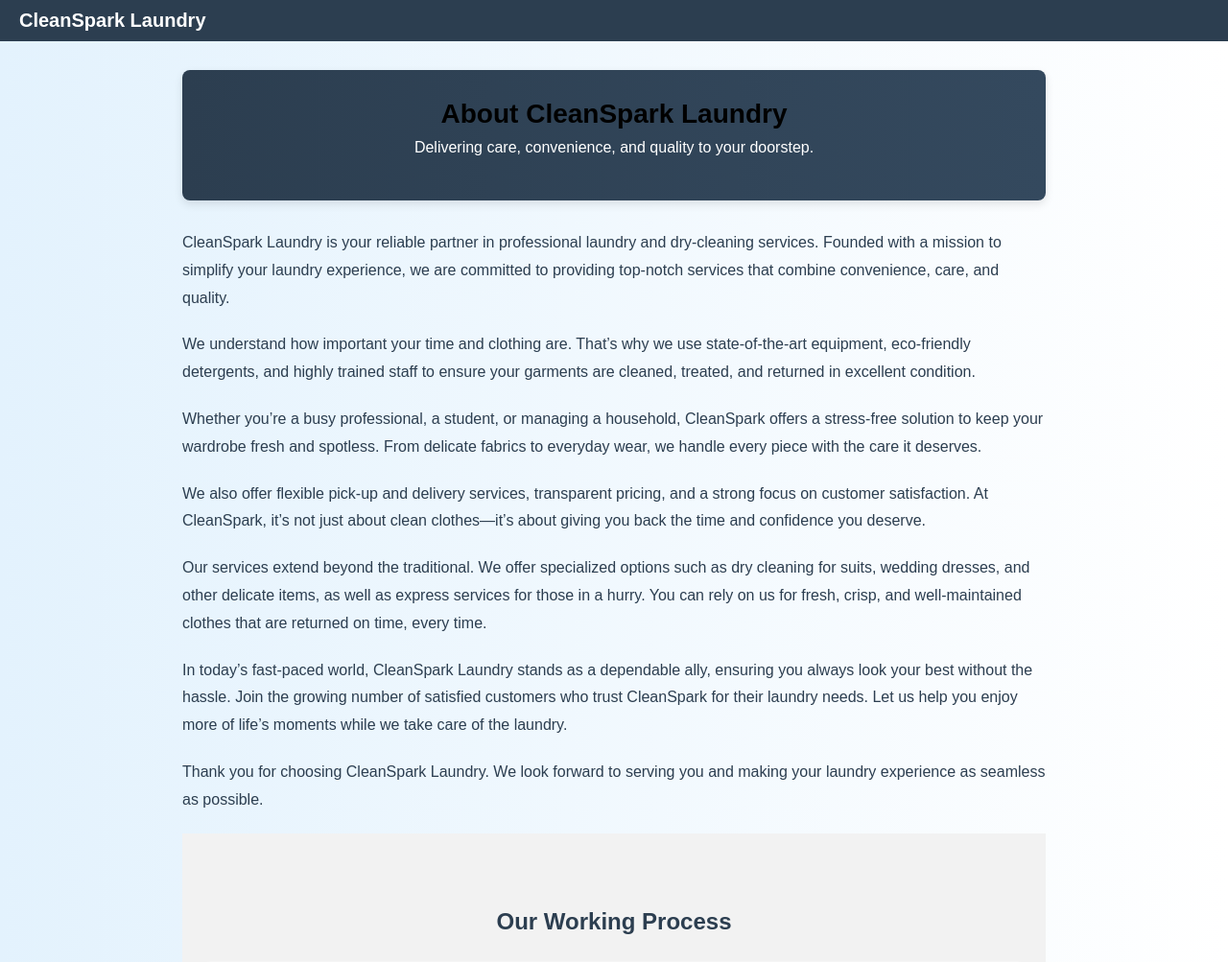
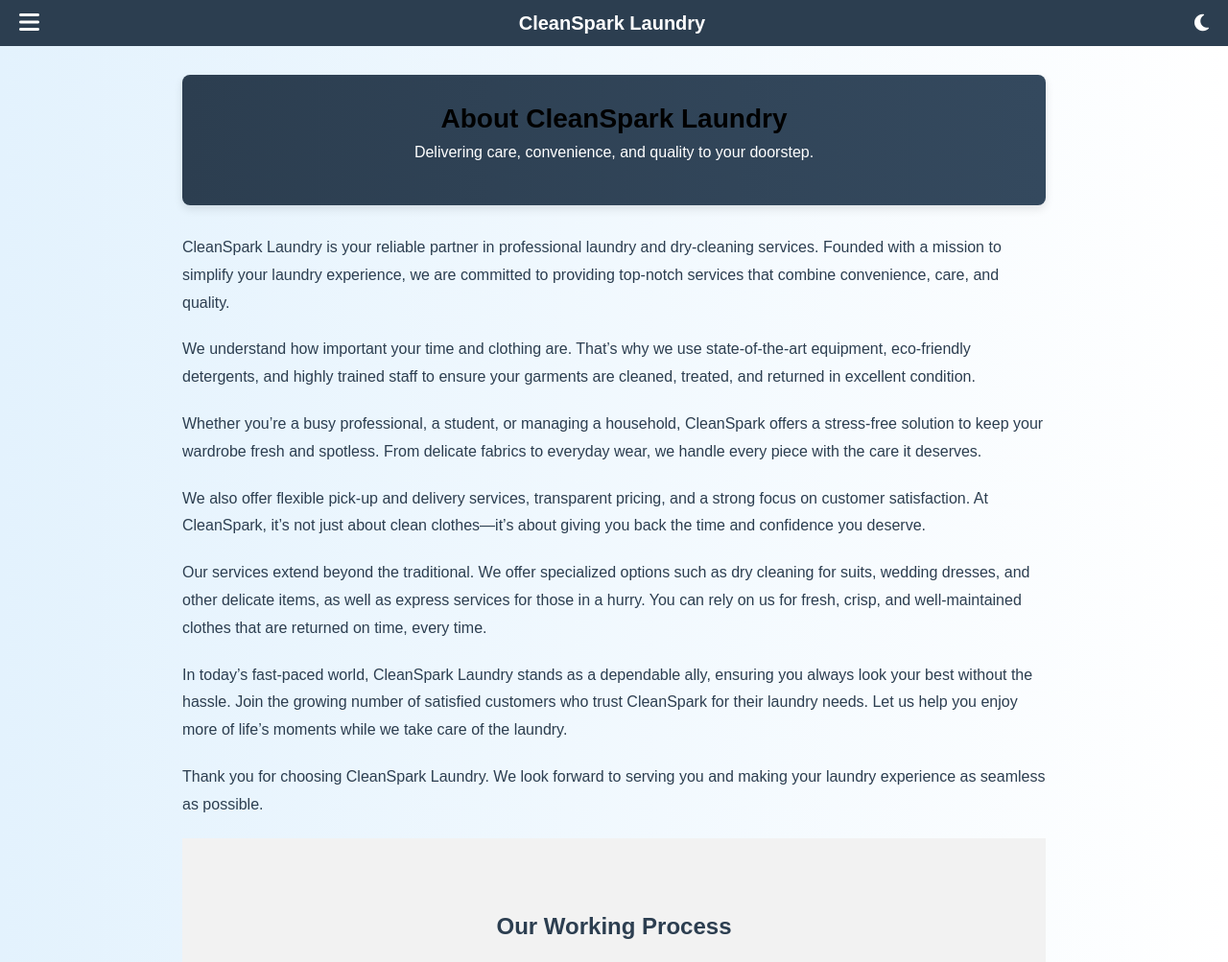
Before and after one commit to munir-moh/laundry-service, a Flask app: page /about in a window 1280 px wide. Shown: the top 1003 px of the page at 96% size. Run offline with Flask 3, Linux system fonts and the light colour scheme.

Commit message:
Refactor navbar and sidebar: implement CSS variables for theming, enhance dark mode support, and improve sidebar animations and accessibility.

```diff
--- a/templates/navbar.html
+++ b/templates/navbar.html
@@ -2,34 +2,51 @@
 <link rel="stylesheet" href="https://cdnjs.cloudflare.com/ajax/libs/font-awesome/6.5.0/css/all.min.css">
 
 <style>
+    :root {
+        --bg-color: #2c3e50;
+        --text-color: white;
+        --hover-color: #34495e;
+    }
+
+    body.dark-mode {
+        --bg-color: #ecf0f1;
+        --text-color: #2c3e50;
+        --hover-color: #bdc3c7;
+        background-color: #f9f9f9;
+        color: #2c3e50;
+        transition: background-color 0.3s, color 0.3s;
+    }
+
     .navbar {
-        background-color: #2c3e50;
+        background-color: var(--bg-color);
         padding: 10px 20px;
         display: flex;
         justify-content: space-between;
         align-items: center;
-        position: sticky;
-        top: 0;
+        position: relative;
         z-index: 1000;
+        transition: background-color 0.3s ease;
     }
 
     .navbar .logo {
-        color: #ffffff;
+        color: var(--text-color);
         font-weight: bold;
         font-size: 20px;
         text-decoration: none;
     }
 
     .menu-icon {
-        color: white;
+        color: var(--text-color);
         font-size: 24px;
         cursor: pointer;
         order: -1;
-        transition: color 0.3s;
     }
 
-    .menu-icon:hover {
-        color: #1abc9c;
+    .toggle-dark {
+        color: var(--text-color);
+        font-size: 20px;
+        cursor: pointer;
+        margin-left: 10px;
     }
 
     .sidebar {
@@ -38,9 +55,9 @@
         position: fixed;
         top: 0;
         left: -250px;
-        background-color: #2c3e50;
+        background-color: var(--bg-color);
         overflow-x: hidden;
-        transition: left 0.4s ease;
+        transition: 0.4s ease;
         z-index: 2000;
         display: flex;
         flex-direction: column;
@@ -49,62 +66,68 @@
     }
 
     .sidebar a {
-        color: white;
+        color: var(--text-color);
         padding: 14px 0;
         text-decoration: none;
         font-size: 20px;
         width: 100%;
         text-align: center;
-        border-bottom: 1px solid #444;
-        transition: background-color 0.3s, color 0.3s;
+        border-bottom: 1px solid rgba(255,255,255,0.2);
+        opacity: 0;
+        transform: translateX(-20px);
+        animation: slideIn 0.4s forwards;
     }
 
-    .sidebar a:hover, .sidebar a.active {
-        background-color: #34495e;
-        color: #1abc9c;
+    .sidebar a:nth-child(2) { animation-delay: 0.1s; }
+    .sidebar a:nth-child(3) { animation-delay: 0.2s; }
+    .sidebar a:nth-child(4) { animation-delay: 0.3s; }
+    .sidebar a:nth-child(5) { animation-delay: 0.4s; }
+    .sidebar a:nth-child(6) { animation-delay: 0.5s; }
+    .sidebar a:nth-child(7) { animation-delay: 0.6s; }
+
+    @keyframes slideIn {
+        to {
+            opacity: 1;
+            transform: translateX(0);
+        }
+    }
+
+    .sidebar a:hover {
+        background-color: var(--hover-color);
     }
 
     .close-btn {
         position: absolute;
         top: 15px;
         right: 20px;
-        font-size: 28px;
-        color: white;
+        font-size: 30px;
+        color: var(--text-color);
         cursor: pointer;
-    }
-
-    .close-btn:hover {
-        color: #e74c3c;
     }
 
     body.sidebar-open {
         overflow: hidden;
     }
-
-    @media (min-width: 768px) {
-        .menu-icon {
-            display: none;
-        }
-    }
 </style>
 
 <div class="navbar">
-    <div class="menu-icon" onclick="openSidebar()" aria-label="Open menu" role="button" tabindex="0">
+    <div class="menu-icon" onclick="openSidebar()">
         <i class="fas fa-bars"></i>
     </div>
     <a class="logo" href="/">CleanSpark Laundry</a>
+    <div class="toggle-dark" onclick="toggleDarkMode()" title="Toggle Light/Dark Mode">
+        <i class="fas fa-moon"></i>
+    </div>
 </div>
 
-<div id="mySidebar" class="sidebar" aria-label="Sidebar menu">
-    <div class="close-btn" onclick="closeSidebar()" aria-label="Close menu" role="button" tabindex="0">
-        <i class="fas fa-times"></i>
-    </div>
-    <a href="/" class="{% if request.path == '/' %}active{% endif %}">Home</a>
-    <a href="/services" class="{% if request.path == '/services' %}active{% endif %}">Services</a>
-    <a href="/order" class="{% if request.path == '/order' %}active{% endif %}">Place Order</a>
-    <a href="/about" class="{% if request.path == '/about' %}active{% endif %}">About</a>
-    <a href="/admin" class="{% if request.path == '/admin' %}active{% endif %}">Admin</a>
-    <a href="/contact" class="{% if request.path == '/contact' %}active{% endif %}">Contact</a>
+<div id="mySidebar" class="sidebar">
+    <div class="close-btn" onclick="closeSidebar()">&times;</div>
+    <a href="/">Home</a>
+    <a href="/services">Services</a>
+    <a href="/order">Place Order</a>
+    <a href="/about">About</a>
+    <a href="/admin">Admin</a>
+    <a href="/contact">Contact</a>
 </div>
 
 <script>
@@ -118,11 +141,15 @@
         document.body.classList.remove('sidebar-open');
     }
 
-    // Optional: Close sidebar when clicking outside
-    document.addEventListener('click', function (event) {
-        const sidebar = document.getElementById('mySidebar');
-        if (!sidebar.contains(event.target) && !event.target.closest('.menu-icon')) {
-            closeSidebar();
+    function toggleDarkMode() {
+        document.body.classList.toggle('dark-mode');
+        localStorage.setItem('darkMode', document.body.classList.contains('dark-mode'));
+    }
+
+    window.onload = function () {
+        const isDark = localStorage.getItem('darkMode') === 'true';
+        if (isDark) {
+            document.body.classList.add('dark-mode');
         }
-    });
+    }
 </script>
```
